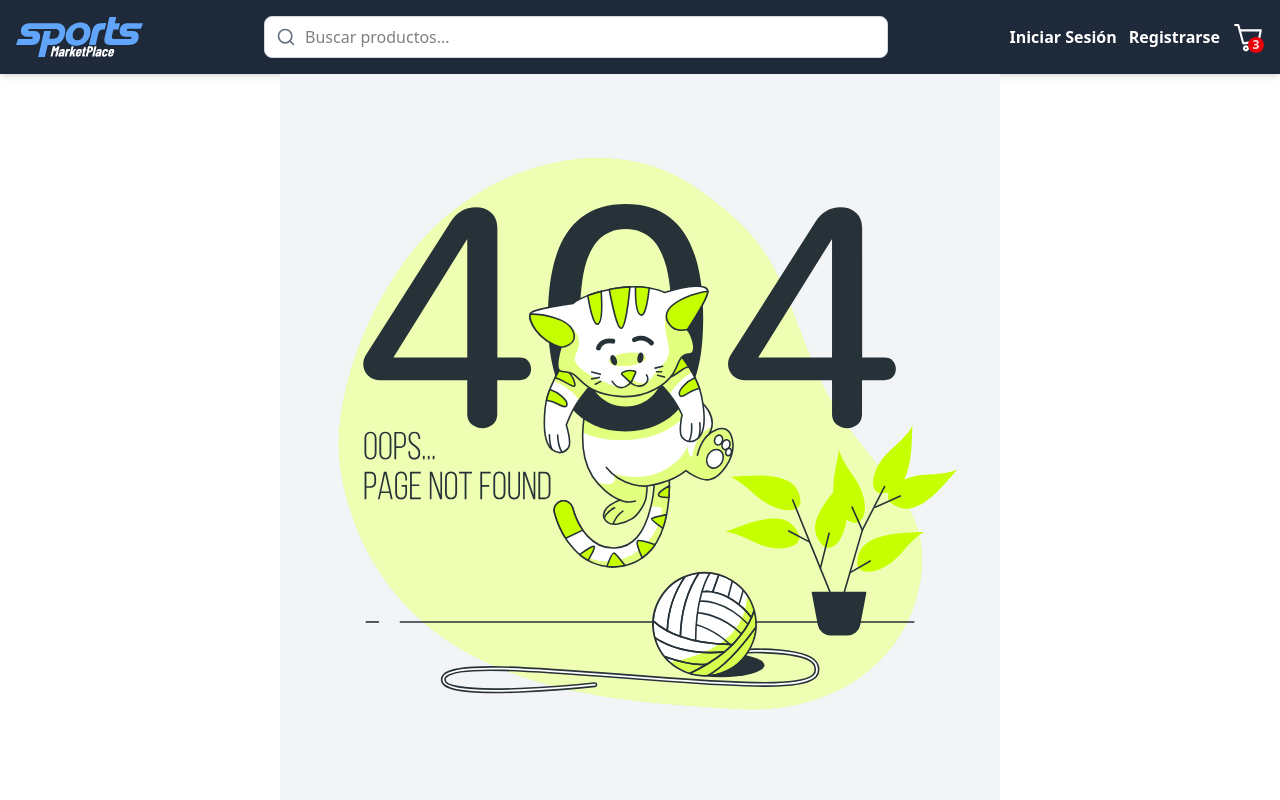
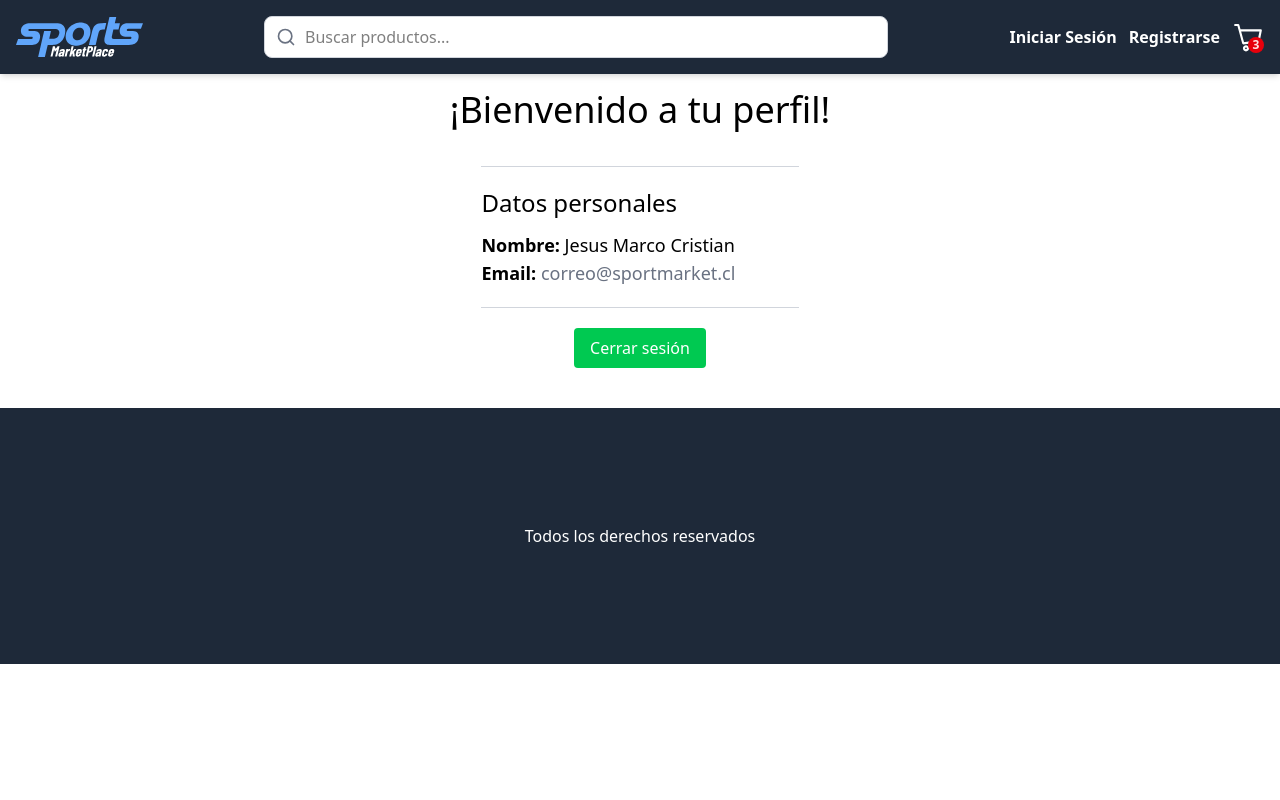
Before and after one commit to camunoz2/sport_market, a React (Vite) app in the folder frontend/: page /profile in a window 1280 px wide. Shown: the top 800 px of the page. Built offline with nearby package versions, Linux system fonts and the light colour scheme.

Commit message:
Se Crea Pagina Profile y agrega ruta a AppRouter

```diff
--- /dev/null
+++ b/frontend/src/pages/Profile.jsx
@@ -0,0 +1,28 @@
+import { NavLink } from 'react-router-dom'
+
+export const Profile = () => {
+  return (
+    <>
+      <div className='flex flex-col items-center justify-center'>
+        <h1 className='text-4xl font-medium my-4'>¡Bienvenido a tu perfil!</h1>
+        <div className='w-5/6 border-t-[0.1px] border-gray-300 my-5'></div>
+        <div className='w-5/6'>
+          <h2 className='text-2xl font-medium mb-3'>Datos personales</h2>
+          <p className='text-lg'>
+            <strong>Nombre: </strong>Jesus Marco Cristian
+          </p>
+          <p className='text-lg'>
+            <strong>Email: </strong>
+            <a href='mailto:correo@correo.cl' className='text-gray-500'>
+              correo@sportmarket.cl
+            </a>
+          </p>
+        </div>
+        <div className='w-5/6 border-t-[0.1px] border-gray-300 my-5'></div>
+        <button className=' bg-green-500 text-white px-4 py-2 rounded hover:bg-blue-600'>
+          Cerrar sesión
+        </button>
+      </div>
+    </>
+  )
+}
--- a/frontend/src/routes/AppRouter.jsx
+++ b/frontend/src/routes/AppRouter.jsx
@@ -7,6 +7,7 @@ import BaseLayout from "../layouts/base-layout.jsx";
 import CreatePost from "../pages/CreatePost.jsx";
 import ProductsPage from "../pages/ProductsPage";
 import { NotFound } from "../components/NoFound.jsx";
+import { Profile } from "../pages/Profile.jsx";
 
 const AppRouter = () => {
   return (
@@ -19,6 +20,7 @@ const AppRouter = () => {
           <Route path="/productos" element={<ProductsPage />} />
           <Route path="/productos/:id" element={<ProductDetail />} />
           <Route path="/publicar" element={<CreatePost />} />
+          <Route path="/profile" element={<Profile />} />
           <Route path="/*" element={<NotFound />} />
         </Route>
       </Routes>
```
